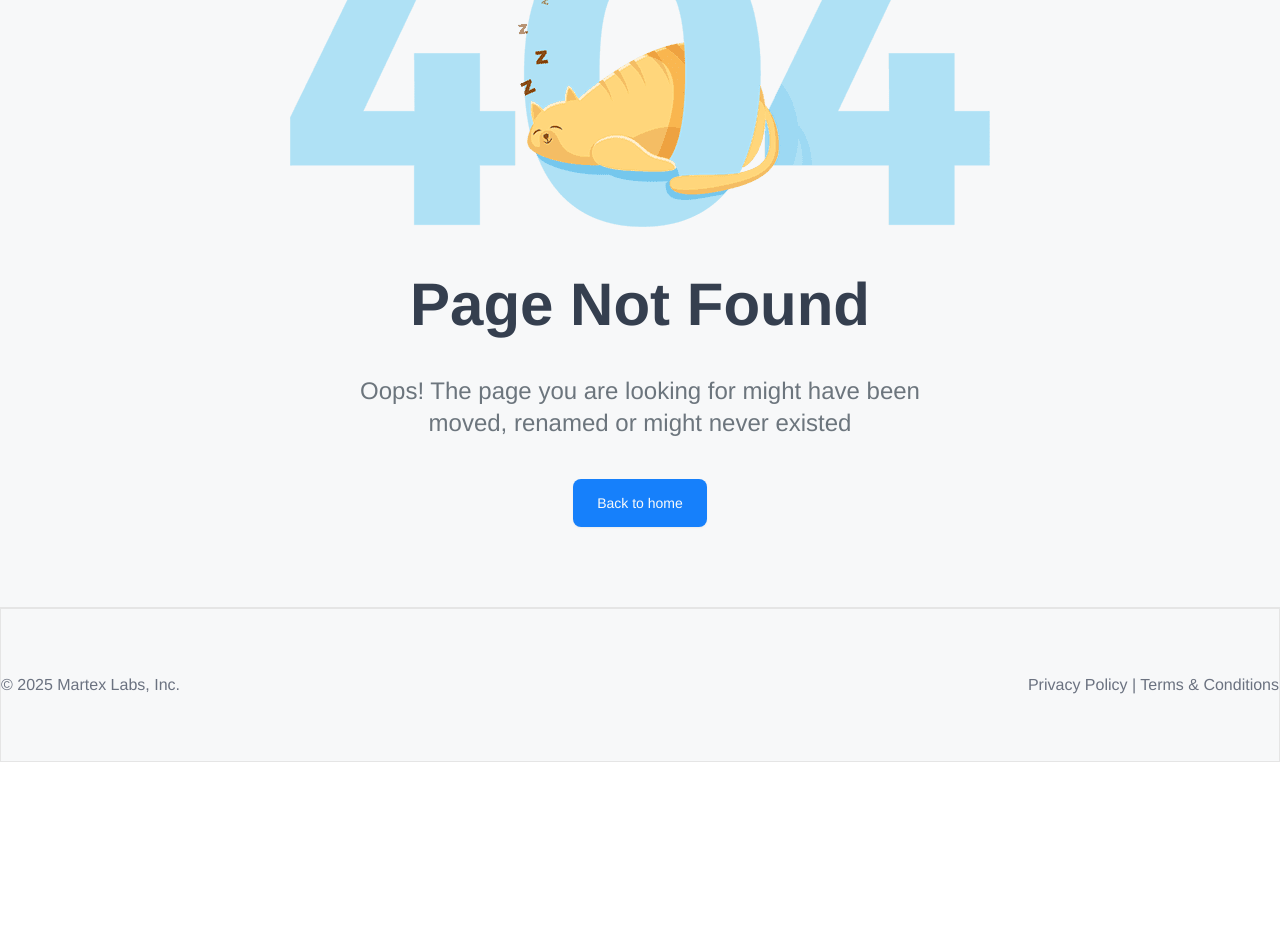
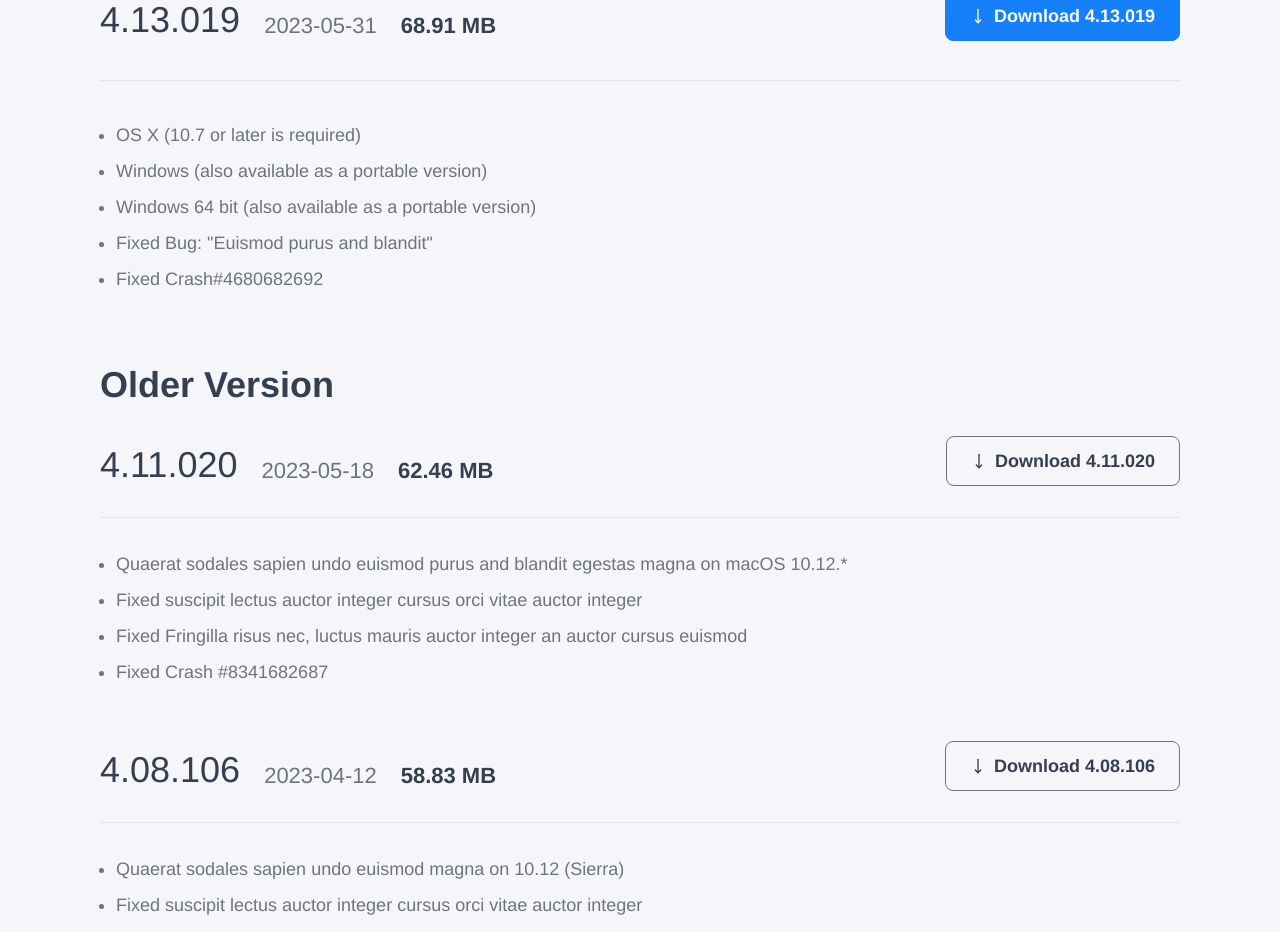
Before and after one commit to mkkapadi12/Martex, a React (Vite) app: page /download in a window 1280 px wide. Before the commit this address had no page. Shown: the part 260-1192 px from the top of the page. Before the commit the page ends 1022 px from the top, so only its background shows below. Built offline with nearby package versions, Linux system fonts and the light colour scheme.

Commit message:
Complete Download page

```diff
--- a/src/App.jsx
+++ b/src/App.jsx
@@ -12,6 +12,7 @@ import Blog from "./pages/Blog/blog";
 import Project from "./pages/Project/Project";
 import SingleBlog from "./pages/Blog/SingleBlog";
 import ProjectDetails from "./pages/ProjectDetail/ProjectDetails";
+import Download from "./pages/Download";
 
 const App = () => {
   return (
@@ -31,6 +32,7 @@ const App = () => {
         <Route path="/singleblog" element={<SingleBlog />} />
         <Route path="/projects" element={<Project />} />
         <Route path="/project-details" element={<ProjectDetails />} />
+        <Route path="/download" element={<Download />} />
 
         {/* Not Found */}
         <Route path="*" element={<NotFound />} />
--- /dev/null
+++ b/src/Data/Version.jsx
@@ -0,0 +1,67 @@
+export const latestVersion = [
+  {
+    id: 1,
+    version: "4.13.019",
+    releaseDate: "2023-05-31",
+    size: "68.91 MB",
+    platforms: [
+      "OS X (10.7 or later is required)",
+      "Windows (also available as a portable version)",
+      "Windows 64 bit (also available as a portable version)",
+    ],
+    notes: ['Fixed Bug: "Euismod purus and blandit"', "Fixed Crash#4680682692"],
+  },
+];
+
+export const olderVersion = [
+  {
+    id: 1,
+    version: "4.11.020",
+    releaseDate: "2023-05-18",
+    size: "62.46 MB",
+    notes: [
+      "Quaerat sodales sapien undo euismod purus and blandit egestas magna on macOS 10.12.*",
+      "Fixed suscipit lectus auctor integer cursus orci vitae auctor integer",
+      "Fixed Fringilla risus nec, luctus mauris auctor integer an auctor cursus euismod",
+      "Fixed Crash #8341682687",
+    ],
+  },
+  {
+    id: 2,
+    version: "4.08.106",
+    releaseDate: "2023-04-12",
+    size: "58.83 MB",
+    notes: [
+      "Quaerat sodales sapien undo euismod magna on 10.12 (Sierra)",
+      "Fixed suscipit lectus auctor integer cursus orci vitae auctor integer",
+      "Fixed risus nec luctus mauris auctor integer an integera congue magna",
+      "Fixed cubilia laoreet magna at auctor integer congue egestas",
+      "Fringilla risus nec, luctus mauris auctor integer an auctor cursus euismod purus pretium efficitur ipsum ligula undo cubilia laoreet magna and dolor suscipit",
+      "Fixes other minor bugs",
+    ],
+  },
+  {
+    id: 3,
+    version: "4.0.018",
+    releaseDate: "2023-02-26",
+    size: "64.95 MB",
+    notes: [
+      "Fixes integer cursus orci bugs on 10.13 (High Sierra)",
+      "Fixed auctor integer cursus orci vitae auctor integer",
+      "Fixed Crash #8341689840",
+      "Fixes other minor bugs",
+    ],
+  },
+  {
+    id: 4,
+    version: "3.76.231",
+    releaseDate: "2022-12-08",
+    size: "57.39 MB",
+    notes: [
+      "Quaerat sodales sapien undo euismod magna on 10.12 (Sierra)",
+      "Fixed suscipit lectus auctor integer cursus orci vitae auctor integer",
+      "Fixes integer cursus orci bugs on 10.13 (High Sierra)",
+      "Fixed auctor integer cursus orci vitae auctor integer",
+    ],
+  },
+];
--- a/src/components/Navbar.jsx
+++ b/src/components/Navbar.jsx
@@ -58,7 +58,7 @@ export default function Navbar({ data }) {
           </Link>
           <Link to="/signup">
             <button
-              className={`px-6 text-lg py-2 text-white ${btn_color} rounded-md hover:bg-transparent hover:border-white border-2 border-martex-light_pink transition-all duration-300`}
+              className={`px-6 text-lg py-2 text-white ${btn_color} rounded-md hover:bg-transparent hover:border-white border-2 border-martex-light_blue transition-all duration-300`}
             >
               {btn_text}
             </button>
--- /dev/null
+++ b/src/pages/Download.jsx
@@ -0,0 +1,158 @@
+import Navbar from "./../components/Navbar";
+import React from "react";
+import logoblue from "./../assets/images/logo-blue.png";
+import { latestVersion, olderVersion } from "../Data/Version";
+import { Button } from "./../components/ui/button";
+import { MoveDown } from "lucide-react";
+import Footer from "./../components/Footer";
+
+const Download = () => {
+  const data = {
+    logo: logoblue,
+    logoscroll: logoblue,
+    bg: "bg-white",
+    link_color: "text-martex-dark_text",
+    btn_color: "bg-[#1680fb]",
+    btn_text: "Get Started",
+    text: "text-martex-dark_text",
+  };
+  return (
+    <main className="download">
+      <section>
+        <Navbar data={data} />
+        <section
+          className="xl:pt-[180px] lg:max-xl:pt-[160px] mx-auto pt-[160px]"
+          style={{
+            backgroundImage:
+              "linear-gradient(180deg,rgba(244,244,249,0.8) 50%,rgba(244,244,249,0.05) 100%)",
+          }}
+        >
+          <div className="xl:max-w-[1080px] mx-auto xl:px-0 px-4 sm:px-4 sm:max-w-4xl">
+            {/* latest Version */}
+            <div className="pb-8">
+              <div className="mb-6 sm:mb-5 xl:mb-10">
+                <h1 className="text-2xl font-semibold sm:text-3xl xl:text-4xl text-martex-dark_text">
+                  Latest Version
+                </h1>
+              </div>
+              <div>
+                {latestVersion.map((item) => {
+                  return (
+                    <div key={item.id} className="relative">
+                      <div className="flex flex-col gap-4 sm:flex-row">
+                        <div className="flex items-end justify-start gap-2 space-x-4">
+                          <h2 className="text-2xl sm:text-3xl xl:text-4xl text-martex-dark_text">
+                            {item.version}
+                          </h2>
+                          <h3 className="text-lg xl:text-[22px] text-martex-light_text">
+                            {item.releaseDate}
+                          </h3>
+                          <h4 className="text-lg xl:text-[22px] font-bold text-martex-dark_text">
+                            {item.size}
+                          </h4>
+                        </div>
+                        {/* Download btn */}
+                        <div className="sm:absolute right-0 sm:top-[-13px] xl:top-[-9px]">
+                          <Button className="!px-6 font-semibold py-6 rounded-md text-base xl:text-lg transition-all duration-500 border shadow-none bg-martex-light_blue hover:bg-transparent hover:text-martex-dark_text bg-none border-martex-light_blue hover:border-martex-light_text">
+                            <MoveDown size={34} /> Download {item.version}
+                          </Button>
+                        </div>
+                      </div>
+
+                      <hr className="my-6 xl:my-10" />
+                      <ul className="ml-4 space-y-2 list-disc sm:text-base xl:text-lg text-martex-light_text">
+                        {item.platforms.map((platform, index) => {
+                          return <li key={index}>{platform}</li>;
+                        })}
+                        {item.notes.map((note, index) => {
+                          return <li key={index}>{note}</li>;
+                        })}
+                      </ul>
+                    </div>
+                  );
+                })}
+              </div>
+            </div>
+
+            {/* Older Versiion */}
+            <div className="py-10">
+              <div className="mb-7 sm:mb-10">
+                <h1 className="text-2xl font-semibold sm:text-3xl xl:text-4xl text-martex-dark_text">
+                  Older Version
+                </h1>
+              </div>
+              <div className="space-y-6">
+                {olderVersion.map((item) => {
+                  return (
+                    <div key={item.id} className="relative pb-10">
+                      <div className="flex flex-col gap-4 sm:flex-row">
+                        <div className="flex items-end justify-start gap-2 space-x-4">
+                          <h2 className="text-2xl sm:text-3xl xl:text-4xl text-martex-dark_text">
+                            {item.version}
+                          </h2>
+                          <h3 className="text-lg xl:text-[22px] text-martex-light_text">
+                            {item.releaseDate}
+                          </h3>
+                          <h4 className="text-lg xl:text-[22px] font-bold text-martex-dark_text">
+                            {item.size}
+                          </h4>
+                        </div>
+                        {/* Download btn */}
+                        <div className="sm:absolute sm:top-[-13px] xl:top-[-9px] right-0">
+                          <Button className="!px-6 font-semibold py-6 rounded-md text-base xl:text-lg transition-all duration-500 hover:text-white border shadow-none hover:bg-martex-dark_blue bg-transparent text-martex-dark_text bg-none hover:border-martex-dark_blue border-martex-light_text">
+                            <MoveDown size={34} /> Download {item.version}
+                          </Button>
+                        </div>
+                      </div>
+                      <hr className="my-6 xl:my-8" />
+                      <ul className="ml-4 space-y-2 list-disc sm:text-base xl:text-lg text-martex-light_text">
+                        {item.notes.map((note, index) => {
+                          return <li key={index}>{note}</li>;
+                        })}
+                      </ul>
+                    </div>
+                  );
+                })}
+              </div>
+            </div>
+          </div>
+
+          {/* Faq Section */}
+          <section
+            className="py-5 bg-no-repeat bg-cover"
+            style={{
+              backgroundImage: `url("https://martex-tailwindcss.ibthemespro.com/images/bg-02.jpg")`,
+            }}
+          >
+            <div className="mx-auto xl:max-w-6xl sm:max-w-5xl xl:px-0 sm:px-6">
+              <div className="flex flex-col items-center justify-between gap-6 p-5 sm:p-10 sm:flex-row">
+                <div className="space-y-2 text-center sm:text-start">
+                  <h1 className="text-[26px] font-semibold sm:text-4xl xl:text-5xl text-martex-dark_text">
+                    Any questions?
+                  </h1>
+                  <p className="text-lg/8  xl:text-[22px] text-martex-light_text">
+                    Don't hesitate to contact us about any question you might be
+                    interested in
+                  </p>
+                  <Button className="xl:px-8 xl:py-6 text-base px-7 py-6 font-semibold xl:text-lg rounded-[5px] bg-martex-light_blue hover:bg-martex-dark_blue transition-all duration-300 !mt-5">
+                    Read the FAQs
+                  </Button>
+                </div>
+                <div className="p-0 sm:w-[60%] xl:w-[65%]">
+                  <img
+                    src="https://martex-tailwindcss.ibthemespro.com/images/help.png"
+                    alt="faq image"
+                  />
+                </div>
+              </div>
+            </div>
+          </section>
+        </section>
+
+        <Footer logo={logoblue} />
+      </section>
+    </main>
+  );
+};
+
+export default Download;
```
